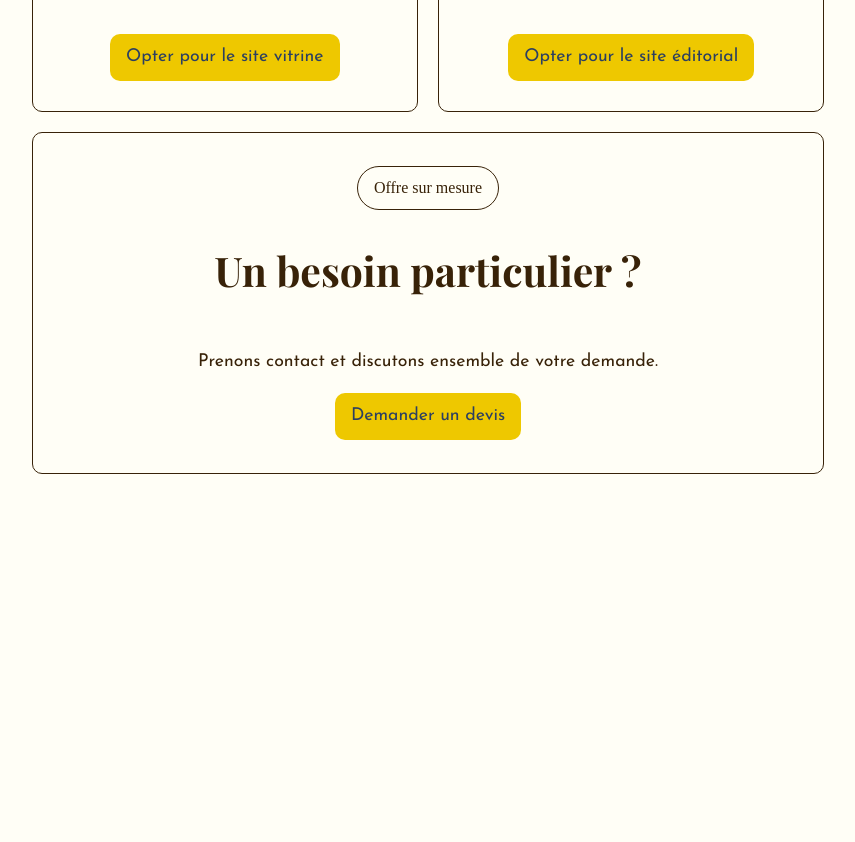
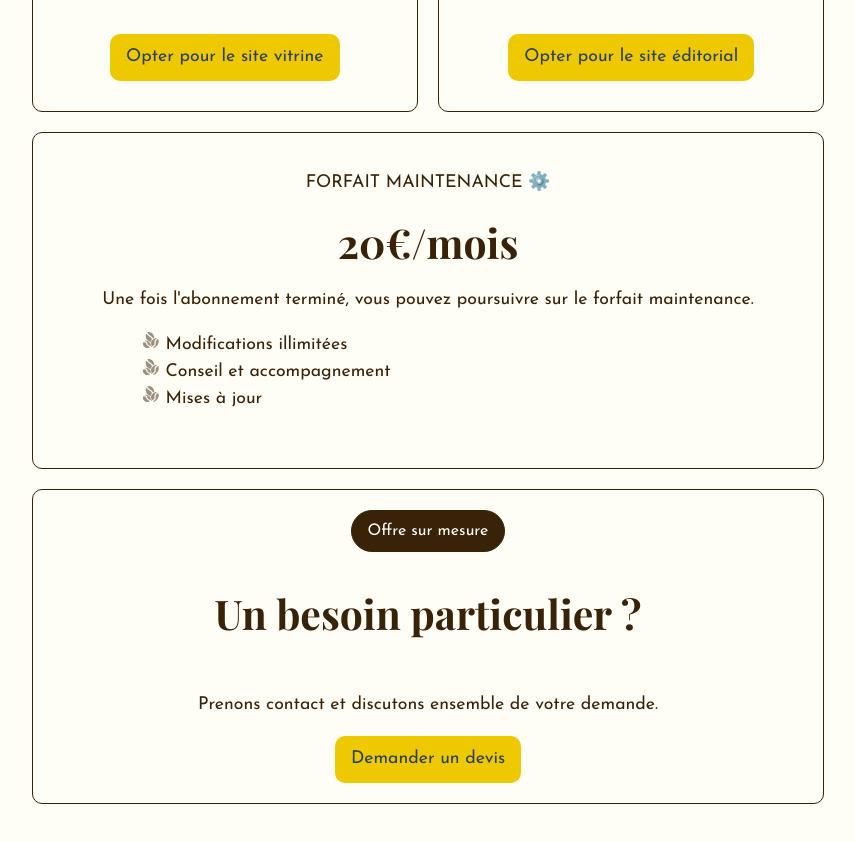
Before and after one commit to willfynch/ducafeetducode, a Next.js app: page / in a window 1280 px wide. Shown: the part 5580-6422 px from the top of the page, without its empty margins (212-1067 px from the left). Built offline with nearby package versions, Linux system fonts and the light colour scheme; a web font is replaced by a local one.

Commit message:
PRICING / Add maintenance

```diff
--- a/src/app/globals.css
+++ b/src/app/globals.css
@@ -118,11 +118,13 @@ small {
 }
 .btn-rounded-tertiary {
   border-color: var(--black-primary);
+  font-family: "Josefin Sans", sans-serif;
   border-width: 1px;
   border-radius: 50px;
   border-style: solid;
   padding: 12px 16px;
-  color: var(--black-primary);
+  background-color: var(--black-primary);
+  color: var(--white-primary);
   display: flex;
   justify-content: center;
   align-items: center;
--- a/src/components/pricing-card/pricing-card.tsx
+++ b/src/components/pricing-card/pricing-card.tsx
@@ -17,7 +17,7 @@ function PricingCard(props: PricingModel) : ReactNode {
 
       <div className={style.price}>
         <span>
-          <h1>{props.price}€</h1>/mois
+          <h1>{props.price}€</h1><span style={{fontFamily:"Josefin Sans"}}>/mois</span>
         </span>
         <p>Engagement sur 12 mois.</p>
       </div>
--- a/src/sections/pricing/pricing.module.css
+++ b/src/sections/pricing/pricing.module.css
@@ -19,9 +19,8 @@
 }
 .pricing_wrapper {
   display: grid;
-  grid-template-rows: repeat(2,1fr);
+  grid-template-rows: 1fr .3fr .3fr;
   gap:20px;
-
 }
 .cards_container {
   display: grid;
@@ -41,12 +40,22 @@
   }
 }
 
-.pricing_perso {
+.description_maintenance p {
+    margin: 0;
+  }
+.description_maintenance li svg {
+    fill-opacity: .5;
+}
+.description_maintenance{
+    list-style-type:none;
+}
+
+.pricing_perso, .pricing_maintenance {
     padding: 20px;
     background-color: var(--white-primary);
     border: solid 1px var(--black-primary);
     border-radius: 10px;
-    max-height: 300px;
+    max-height: 400px;
 
     display: flex;
     flex-direction: column;
--- a/src/sections/pricing/pricing.tsx
+++ b/src/sections/pricing/pricing.tsx
@@ -3,8 +3,9 @@ import PricingCard, {
 } from "@/components/pricing-card/pricing-card";
 import style from "./pricing.module.css";
 import { ReactNode } from "react";
+import { GiCoffeeBeans } from "react-icons/gi";
 
-function PricingSection()  : ReactNode {
+function PricingSection(): ReactNode {
   const OFFERS: PricingModel[] = [
     {
       title: "Le site vitrine 🏪",
@@ -88,18 +89,28 @@ function PricingSection()  : ReactNode {
             );
           })}
         </div>
+        <div className={style.pricing_maintenance}>
+          <p>{"Forfait maintenance".toUpperCase()} ⚙️</p>
+          <h2 style={{margin:'0'}}>20€/mois</h2>
+          <p>Une fois l&apos;abonnement terminé, vous pouvez poursuivre sur le forfait maintenance.
+          <ul className={style.description_maintenance}>
+            <li><GiCoffeeBeans/> Modifications illimitées</li>
+            <li><GiCoffeeBeans/> Conseil et accompagnement</li>
+            <li><GiCoffeeBeans/> Mises à jour</li>
+          </ul>
+          </p>
+        </div>
+        <div className={style.pricing_perso}>
+          <div className="btn-rounded-tertiary">Offre sur mesure</div>
+          <h2>Un besoin particulier ? </h2>
+          <p>Prenons contact et discutons ensemble de votre demande.</p>
+          <button className="btn btn-primary">Demander un devis</button>
+        </div>
 
-        <div className={style.pricing_perso}>
-        <div className="btn-rounded-tertiary">Offre sur mesure</div>
-        <h2>Un besoin particulier ? </h2>
-        <p>Prenons contact et discutons ensemble de votre demande.</p>
-        <button className="btn btn-primary">Demander un devis</button>
-      </div>
+
       </div>
 
-      <div className={style.perso_wrapper}>
-
-      </div>
+      <div className={style.perso_wrapper}></div>
     </section>
   );
 }
```
